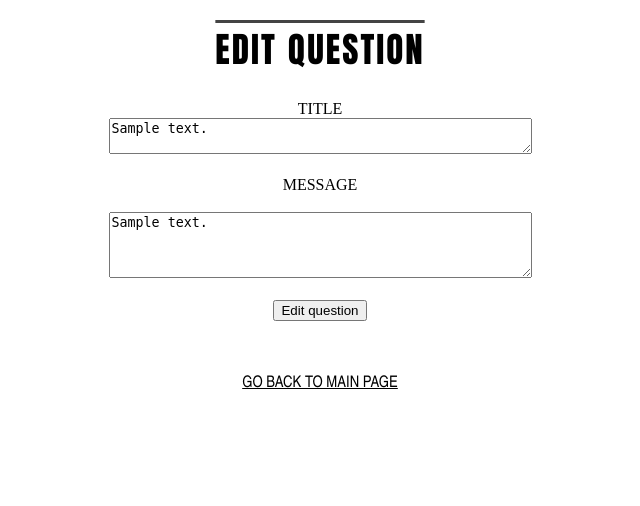
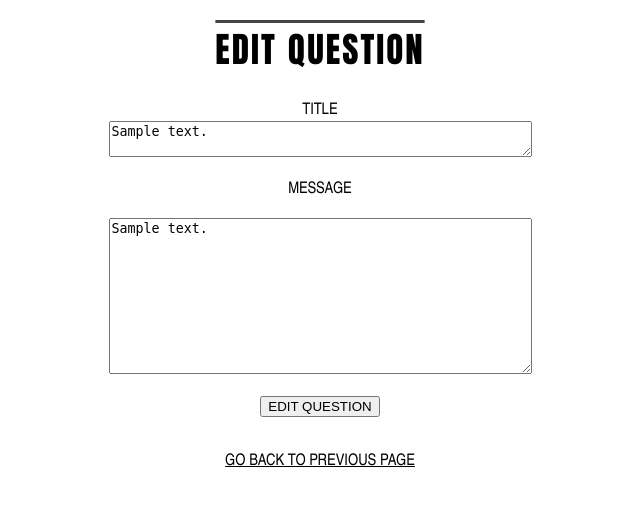
Before and after one commit to ishabelle/ASK-MATE-final-project, a Flask app: template templates/edit_question.html in a window 1280 px wide. Shown: the top 506 px of the page, without its empty margins (320-960 px from the left). Run offline with Flask 2, Linux system fonts and the light colour scheme; the template is opened without the code that fills it: most values are stand-ins (such as "Sample title", 1, 10 or a date in 2020).

Commit message:
added new css style

```diff
--- a/templates/edit_question.html
+++ b/templates/edit_question.html
@@ -2,19 +2,19 @@
 
 {% block content %}
     <body>
-    <h1>EDIT QUESTION</h1>
+    <h1 class="QuestionTitle">EDIT QUESTION</h1>
     <form method="POST">
-        <label for="title" class="titles">TITLE</label><br>
+        <label for="title" class="LabelTitles">TITLE</label><br>
         <textarea rows="2" cols="50" required id="title" name="title">{{ title_content }}</textarea><br>
         <br>
-        <label for="message" class="titles">MESSAGE</label><br>
+        <label for="message" class="LabelTitles">MESSAGE</label><br>
         <br>
-        <textarea rows="4" cols="50" required id="message" name="message">{{ question_content }}</textarea><br>
+        <textarea rows="10" cols="50" required id="message" name="message">{{ question_content }}</textarea><br>
         <br>
-        <input type="submit" value="Edit question" class="myButton">
+        <input type="submit" value="EDIT QUESTION" class="ButtonStyle">
     </form>
     </body>
     <br>
-    <br>
-    <p><a href="/" style="color: black">GO BACK TO MAIN PAGE</a></p>
+    <p><a href="{{ url_for("display_single_question", question_id=question_id) }}" style="color: black">GO BACK
+        TO PREVIOUS PAGE</a></p>
 {% endblock %}
```
